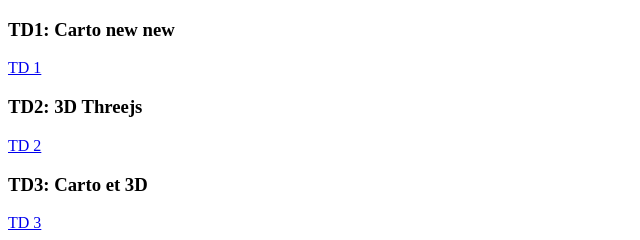
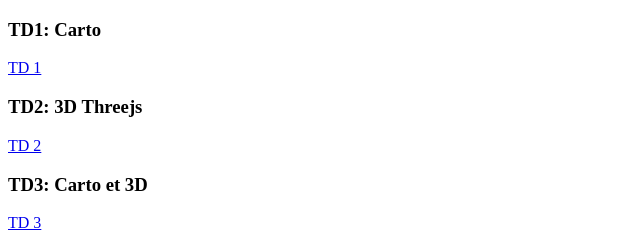
Before and after one commit to vestri/initiation-multimedia, a plain HTML site: page index.html in a window 1280 px wide. Shown: the top 240 px of the page, 0-640 px from the left. Drawn offline with Linux system fonts and the light colour scheme.

Commit message:
rajout Gsheet Trad 1

```diff
--- a/index.html
+++ b/index.html
@@ -5,7 +5,7 @@
 	<meta charset="utf-8"/>
 </head>
 <body>
-	<h3>TD1: Carto new  new</h3>
+	<h3>TD1: Carto</h3>
 	<a href="TD1/carto.html">TD 1</a><br/>
 	<h3>TD2: 3D Threejs</h3>
 	<a href="TD2/threejs.html">TD 2</a><br/>
```
Also changed, not shown: 1 other file.
